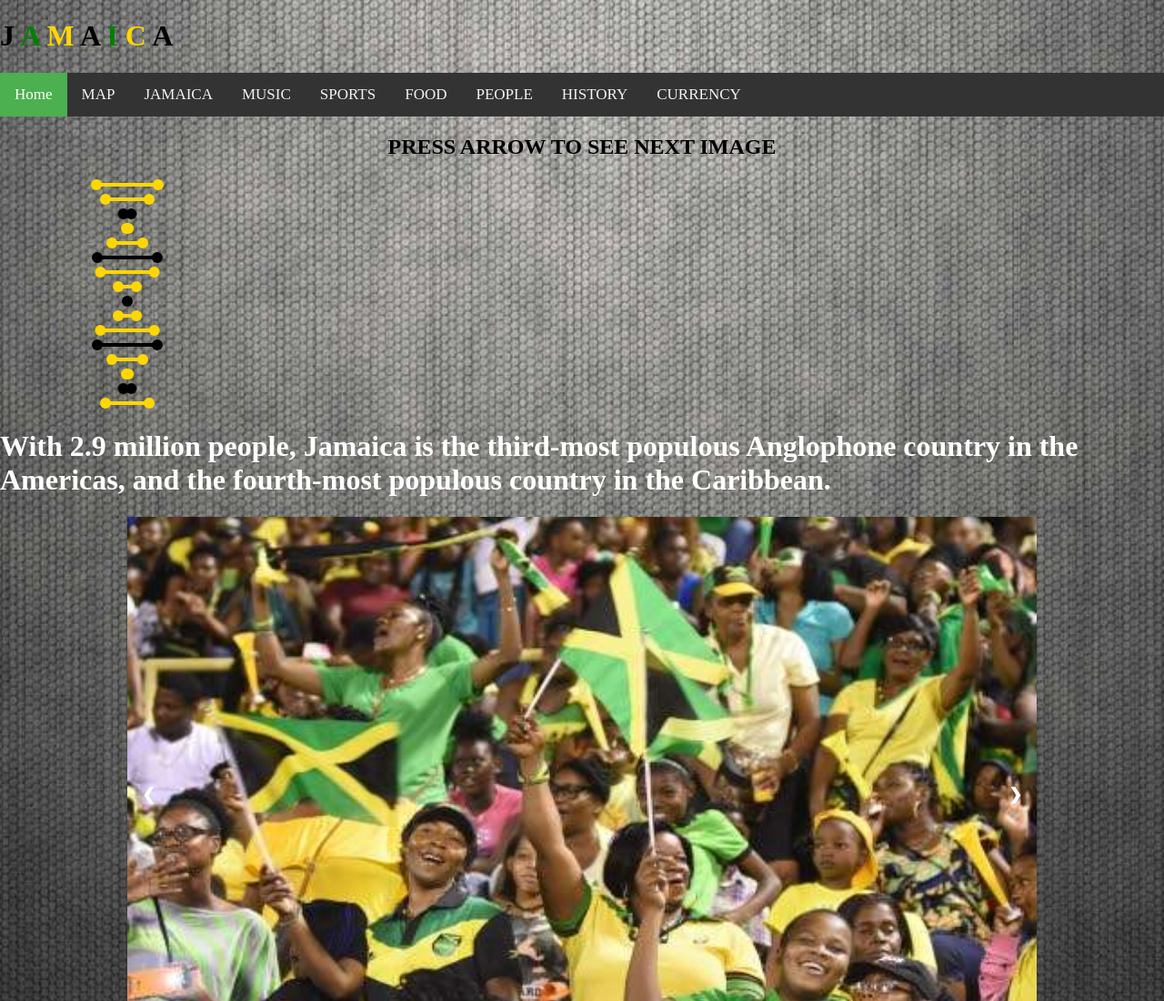
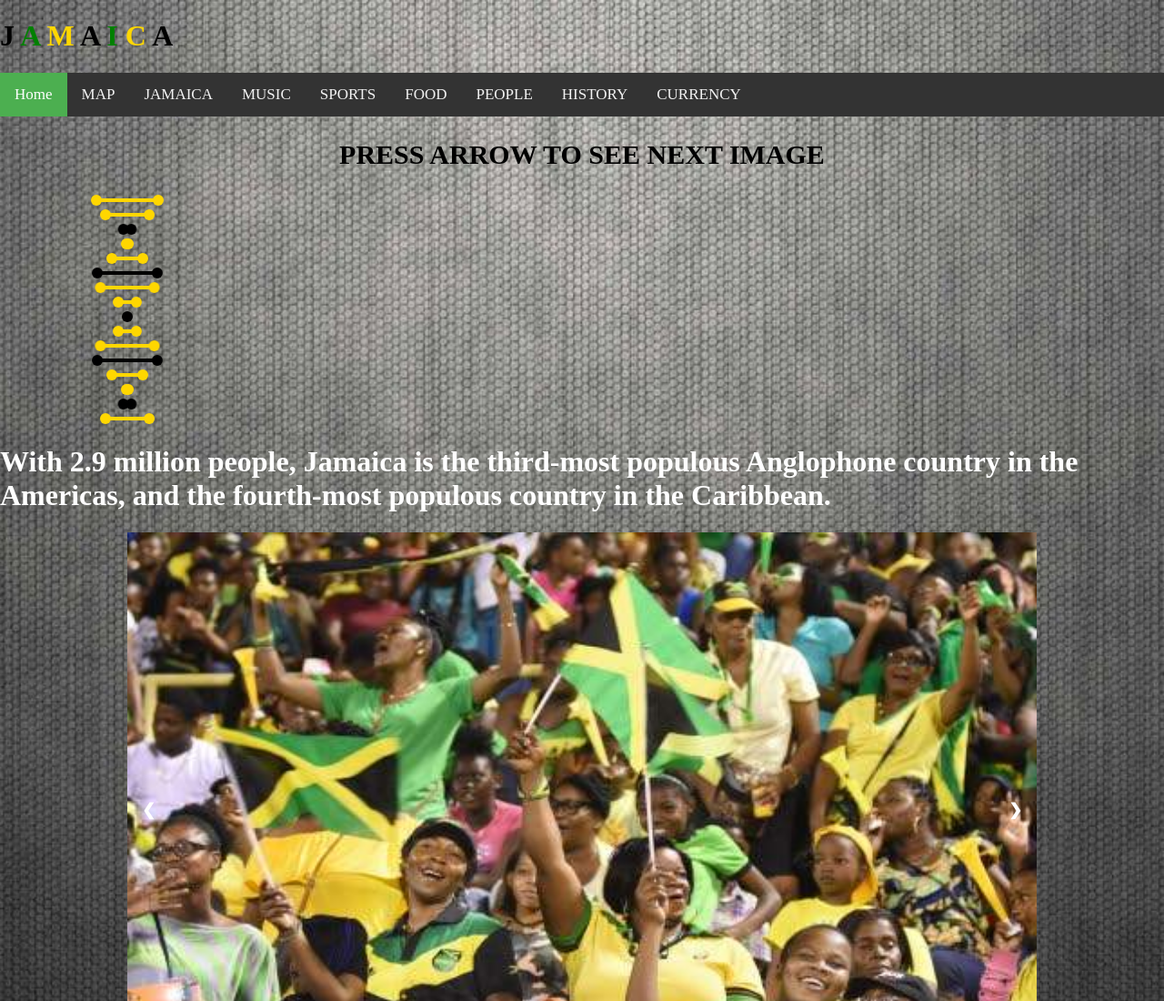
Before and after one commit to Kyles3281/MY-COUNTRY, a plain HTML site: page S.E4.html in a window 1280 px wide. Shown: the top 1100 px of the page at 91% size. Drawn offline with Linux system fonts and the light colour scheme.

Commit message:
Update S.E4.html

```diff
--- a/S.E4.html
+++ b/S.E4.html
@@ -163,7 +163,12 @@ img {vertical-align: middle;}
 </head>
 <body>
 
-<h2 style="text-align:center">PRESS ARROW TO SEE NEXT IMAGE</h2>
+<h2 class="h2" style="text-align:center">PRESS ARROW TO SEE NEXT IMAGE</h2>
+<style type="text/css">
+	.h2{
+		font-size:30px;
+	}
+</style>
 <!-- partial:index.partial.html -->
 
 <div class="dna" style="--strands: 16;">
```
